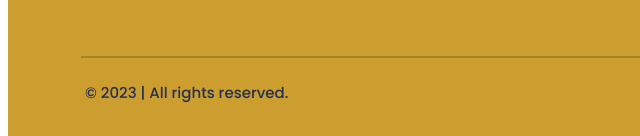
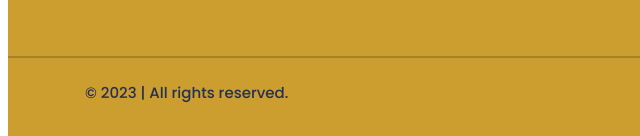
Before and after one commit to wrida-nadhif/Restaurant-website-design--community-, a plain HTML site: page index.html in a window 1280 px wide. Shown: the part 3662-3798 px from the top of the page, 0-640 px from the left. Drawn offline with Linux system fonts and the light colour scheme; a web font is replaced by a local one.

Commit message:
Update style.css

```diff
--- a/style.css
+++ b/style.css
@@ -477,7 +477,7 @@ img:nth-of-type(2) {
 .footer hr {
   width: auto;
   top: 1626px;
-  left: 527px;
+  margin-left: 0px;
   border: 1px solid #745a1e6e;
 }
 .bottom {
```
